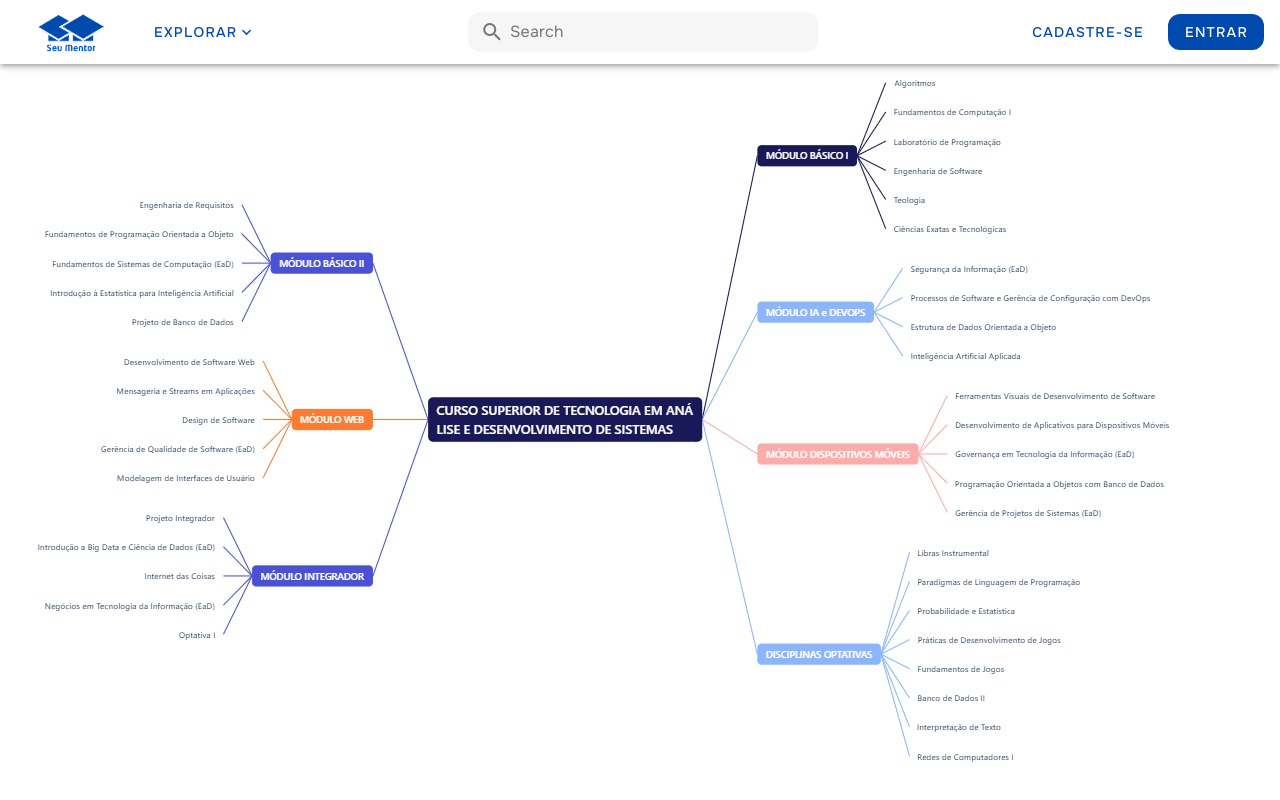
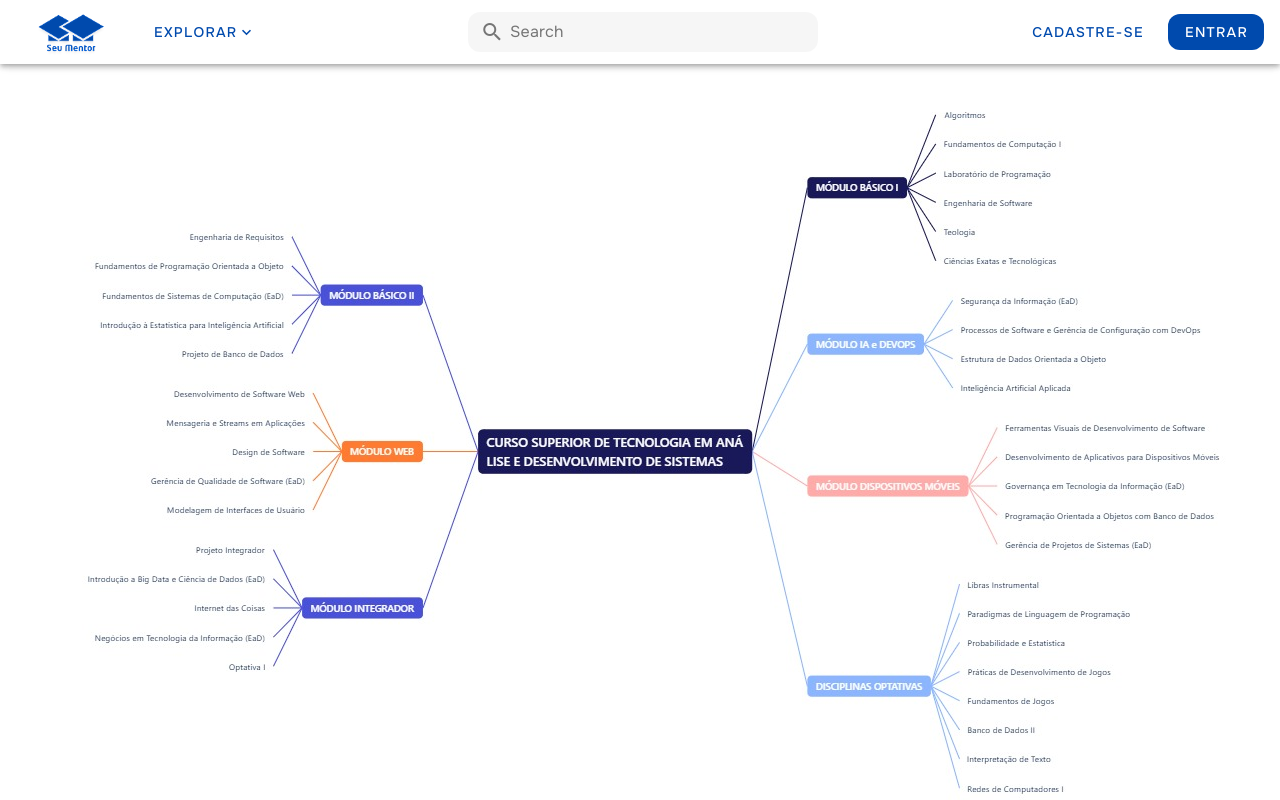
Before and after one commit to nicoly-moraes/seu-mentor, a Vue app: page /mindMap in a window 1280 px wide. Shown: the top 800 px of the page. Built offline with nearby package versions, Linux system fonts and the light colour scheme; a web font is replaced by a local one.

Commit message:
update index.html title and favicon; refactor mindMap.vue for centered image display

```diff
--- a/index.html
+++ b/index.html
@@ -2,9 +2,9 @@
 <html lang="en">
   <head>
     <meta charset="UTF-8">
-    <link rel="icon" href="/favicon.ico">
+    <link rel="icon" href="/logo-seu-mentor.ico">
     <meta name="viewport" content="width=device-width, initial-scale=1.0">
-    <title>Welcome to Vuetify 3</title>
+    <title>Seu Mentor</title>
   </head>
   <body>
     <div id="app"></div>
--- a/src/components.d.ts
+++ b/src/components.d.ts
@@ -10,11 +10,6 @@ declare module 'vue' {
   export interface GlobalComponents {
     AppFooter: typeof import('./components/AppFooter.vue')['default']
     AppHeader: typeof import('./components/AppHeader.vue')['default']
-    Cadastro: typeof import('./components/Cadastro.vue')['default']
-    Components: typeof import('../components/AppFooter.vueault']
-    FooterLinks: typeof import('./components/FooterLinks.vue')['default']
-    HelloWorld: typeof import('./components/HelloWorld.vue')['default']
-    Home: typeof import('./components/Home.vue')['default']
     RouterLink: typeof import('vue-router')['RouterLink']
     RouterView: typeof import('vue-router')['RouterView']
   }
--- a/src/pages/mindMap.vue
+++ b/src/pages/mindMap.vue
@@ -1,8 +1,9 @@
 <template>
-  <a href="https://www.exemplo.com">
-  <img src="@/assets/mindmental.jpg" alt="Descrição da imagem">
-</a>
-
+  <div class="center-container">
+    <a href="https://www.exemplo.com">
+      <img src="@/assets/mindmental.jpg" alt="Descrição da imagem">
+    </a>
+  </div>
 </template>
 
 <script lang="ts">
@@ -10,3 +11,19 @@ export default {
   name: "mindMap"
 }
 </script>
+
+<style scoped>
+.center-container {
+  display: flex;
+  justify-content: center;
+  align-items: center;
+  min-height: 100vh;
+  width: 100%;
+}
+
+img {
+  max-width: 100%;
+  height: auto;
+}
+
+</style>
```
Also changed, not shown: 1 other file (tests, documents, lock files or other folders).
